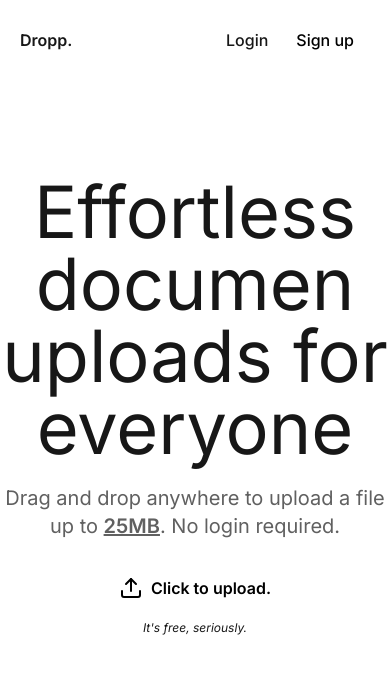
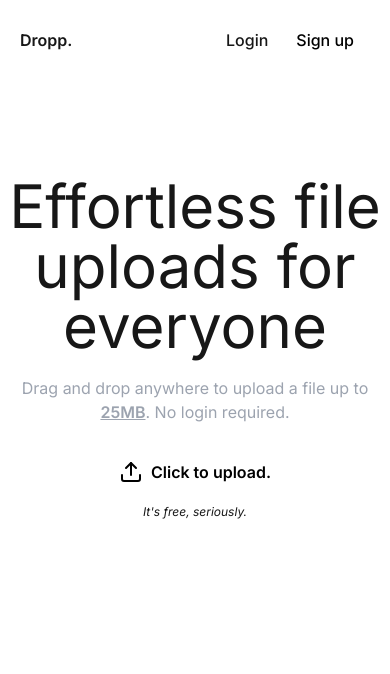
Before and after one commit to akinloluwami/dropp, a Next.js app: page / in a window 390 px wide. Shown: the top 674 px of the page. Built offline with nearby package versions, Linux system fonts and the light colour scheme.

Commit message:
Responsive

```diff
--- a/app/page.tsx
+++ b/app/page.tsx
@@ -12,7 +12,7 @@ export default function Home() {
   const [isDragging, setIsDragging] = useState(false);
   const [file, setFile] = useState<File | null>(null);
   const fileRef = useRef<HTMLInputElement>(null);
-  const dragCounter = useRef(0); // Track drag depth
+  const dragCounter = useRef(0);
 
   const modals: { [key: string]: JSX.Element } = {
     login: <Login />,
@@ -77,9 +77,7 @@ export default function Home() {
           className="absolute right-0 top-0 bg-black/10 backdrop-blur-sm w-full flex items-center justify-center h-screen"
           onClick={() => setModal("")}
         >
-          <div className="" onClick={(e) => e.stopPropagation()}>
-            {modals[modal]}
-          </div>
+          {modals[modal]}
         </div>
       )}
       {isDragging && (
@@ -100,28 +98,11 @@ export default function Home() {
         </div>
       </div>
       <div className="flex mt-24 items-center flex-col max-w-3xl mx-auto">
-        <h1 className="text-7xl text-center">
-          <span className="block">
-            Effortless{" "}
-            <TypeAnimation
-              sequence={[
-                "file",
-                500,
-                "image",
-                500,
-                "video",
-                500,
-                "document",
-                500,
-                "file",
-              ]}
-              cursor={false}
-              speed={10}
-            />{" "}
-          </span>
+        <h1 className="lg:text-7xl text-6xl text-center">
+          <span className="block">Effortless file </span>
           uploads for everyone
         </h1>
-        <p className="text-xl mt-5 text-center text-[#606060]">
+        <p className="lg:text-xl px-5 mt-5 text-center text-gray-400">
           Drag and drop anywhere to upload a file up to{" "}
           <span
             className="font-semibold underline cursor-pointer"
```
